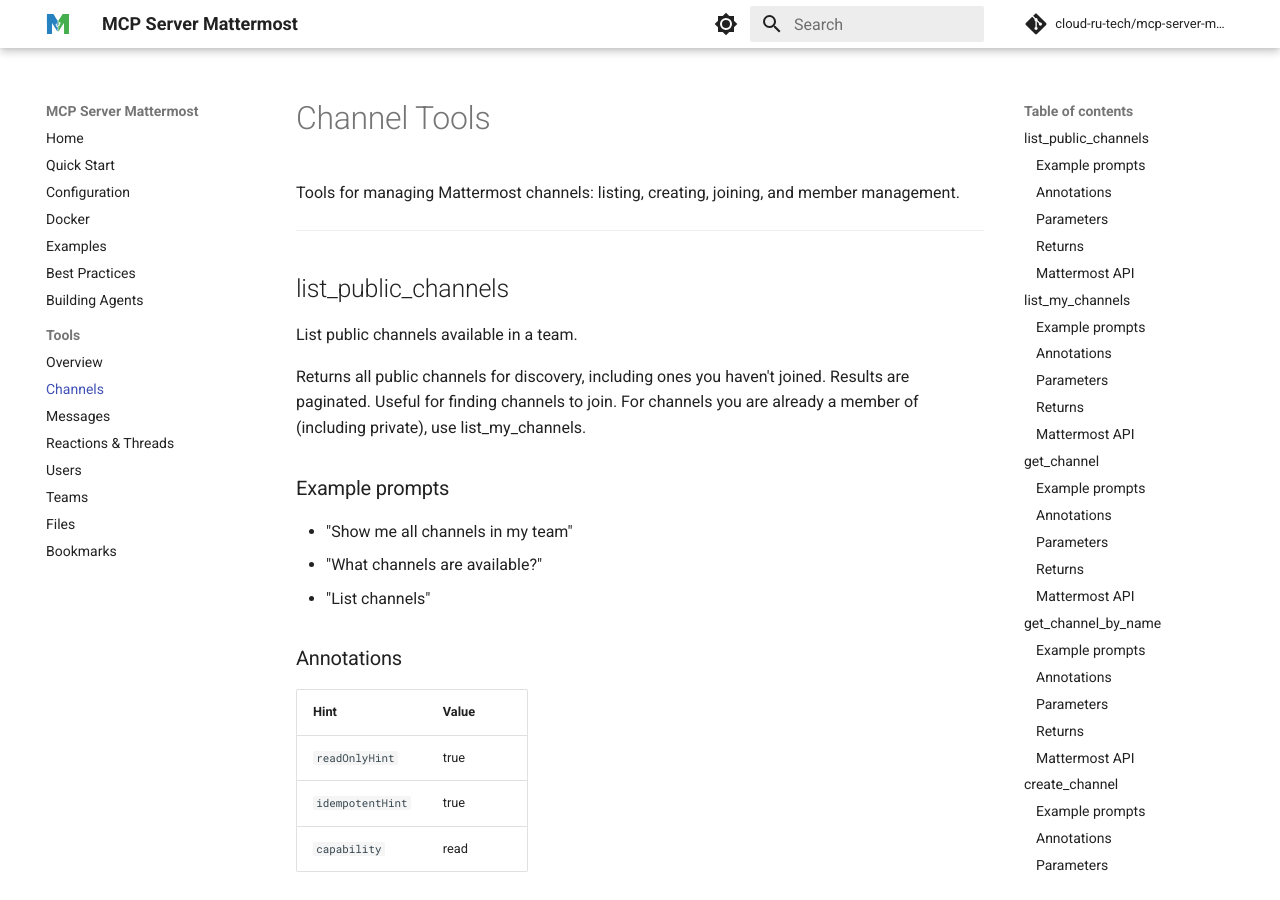
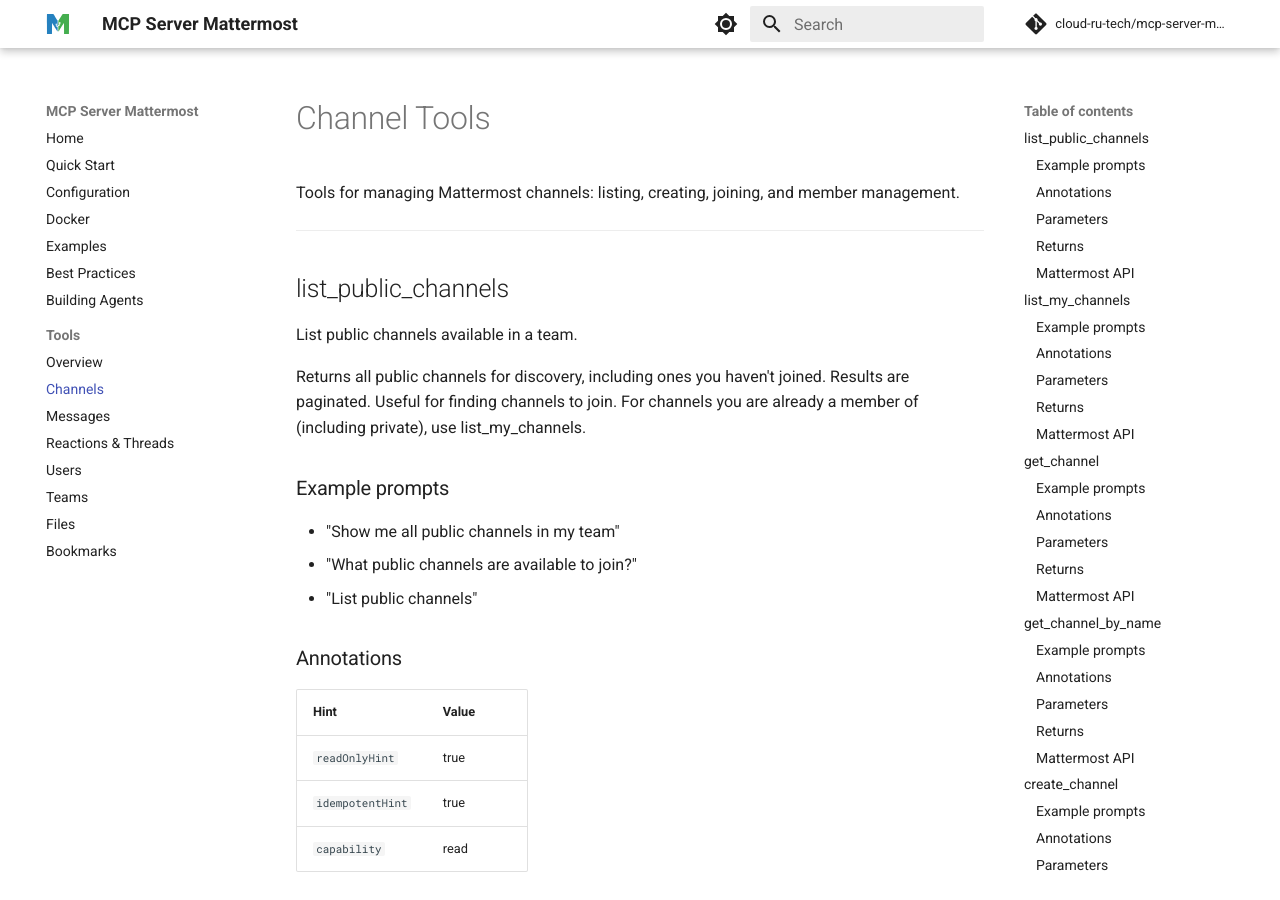
Before and after one commit to cloud-ru-tech/mcp-server-mattermost, an MkDocs documentation site: the page built from docs/tools/channels.md, in a window 1280 px wide and 900 px high. Built offline with MkDocs 1.6.1 and Material for MkDocs 9.7.7, drawn with Linux system fonts in a browser that asks for light colours; comment, search, counter and statistics services are not loaded.

Commit message:
fix: address code review findings
- Add get_my_channels.side_effect to auth_error and rate_limited mock fixtures
- Update list_public_channels example prompts to say "public" explicitly
- Add single-type filter unit test for list_my_channels

```diff
--- a/docs/tools/channels.md
+++ b/docs/tools/channels.md
@@ -15,9 +15,9 @@
 
 ### Example prompts
 
-- "Show me all channels in my team"
-- "What channels are available?"
-- "List channels"
+- "Show me all public channels in my team"
+- "What public channels are available to join?"
+- "List public channels"
 
 ### Annotations
 
```
Also changed, not shown: 2 other files.
